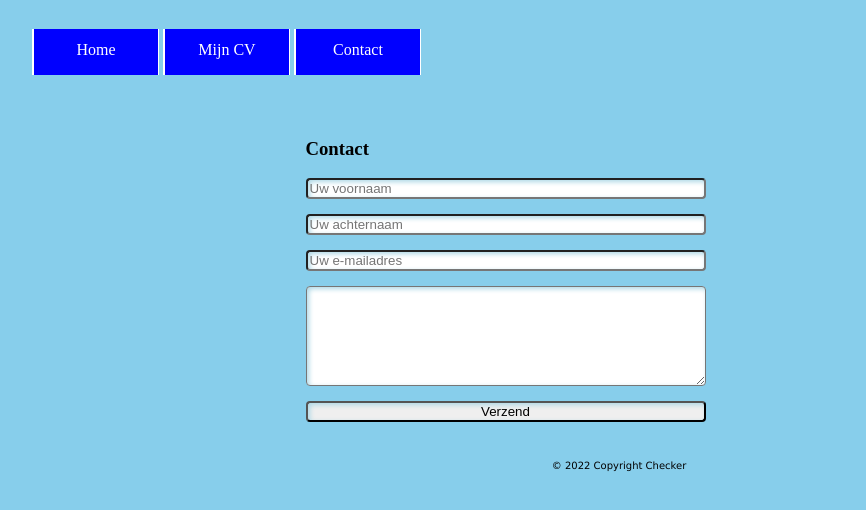
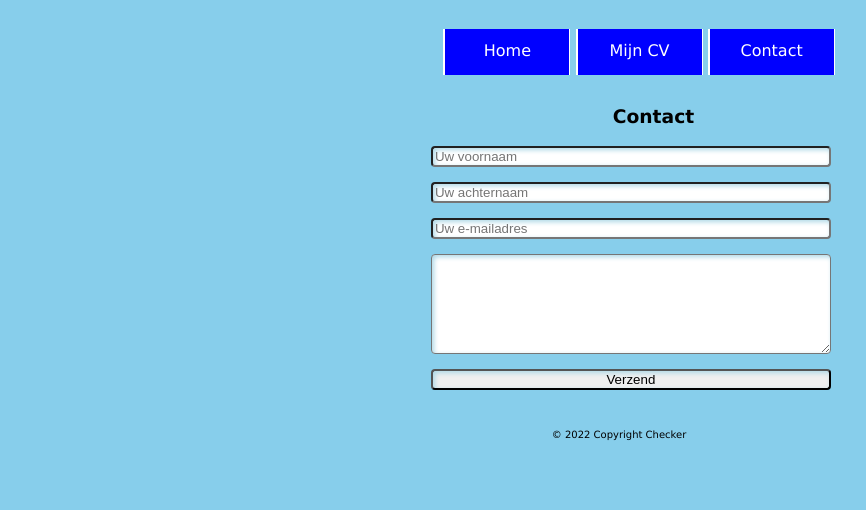
Before and after one commit to Gaarten/cv, a plain HTML site: page contact.html in a window 1280 px wide. Shown: the whole page, without its empty margins (21-887 px from the left). Drawn offline with Linux system fonts and the light colour scheme.

Commit message:
Add files via upload

```diff
--- a/codes.css
+++ b/codes.css
@@ -4,7 +4,6 @@
 <a href="codes.css"</a>
 
 header {
-  font-family: Verdana, sans-serif;
   font-size: 14px;
   padding: 5px;
 }
@@ -38,10 +37,16 @@ li:hover{
 
 section{
   text-align: center;
+  font-family: Verdana, sans-serif;
   margin-left: 25%;
   margin-right: 25%;
 }
 
+form {
+  text-align: center;
+  margin-left: 20%;
+  margin-right: 25%;
+}
 
 #info {
   font-family: Verdana, sans-serif;
@@ -54,17 +59,17 @@ table {
     }
 
 td, th {
-    border: "2";
+    border: 2;
     width: 200px;
     }
 
 h3 {
   margin-top: 5%;
-  margin-left: 25%
+  margin-left: 11%
 }
 
 input[type="text"], input[type="email"], textarea, select, button {
-  display: block;margin: 15px 0px;
+  display: block; margin: 15px 0px;
   width: 400px;
   box-sizing: border-box;
   border-radius: 4px;
@@ -77,7 +82,10 @@ textarea{
 }
 
 button:active {
-    background-color: darkblue;color: white;border-radius: 4px; box-shadow: inset 2px 2px 5px blue;
+    background-color: darkblue;
+    color: white;
+    border-radius: 4px;
+    box-shadow: inset 2px 2px 5px blue;
 }
 
 footer {
--- a/contact.html
+++ b/contact.html
@@ -9,6 +9,8 @@
 
 <body>
 
+<section>
+
   <header>
     <ul>
       <li><a href="index.html">Home</a></li>
@@ -17,9 +19,7 @@
     </ul>
   </header>
 
-<h3 font-family: Verdana, sans-serif;>Contact</h3>
-
-<section>
+<h3 style="font-family: Verdana, sans-serif">Contact</h3>
 
 <form>
 <input type="text" placeholder="Uw voornaam">
```
Also changed, not shown: index.html (+4 -4 lines), mijncv.html (+5 -3 lines).
